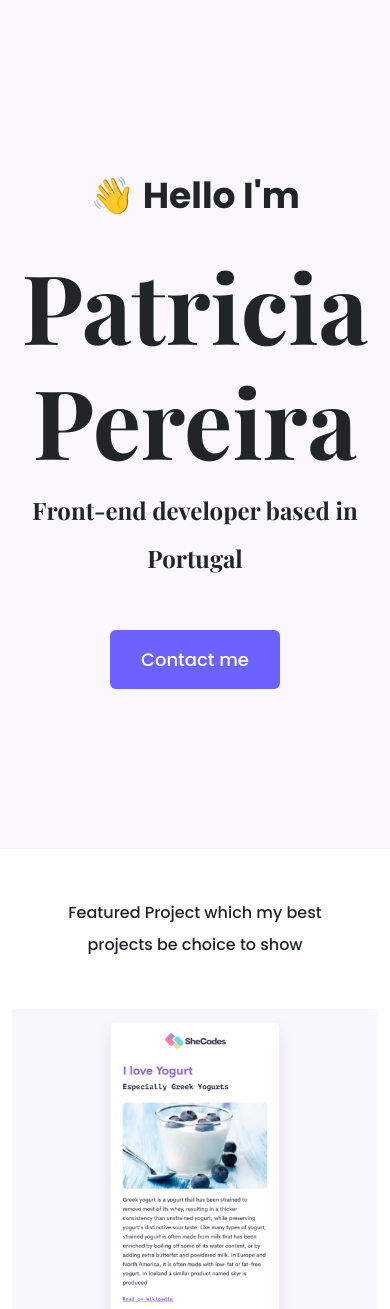
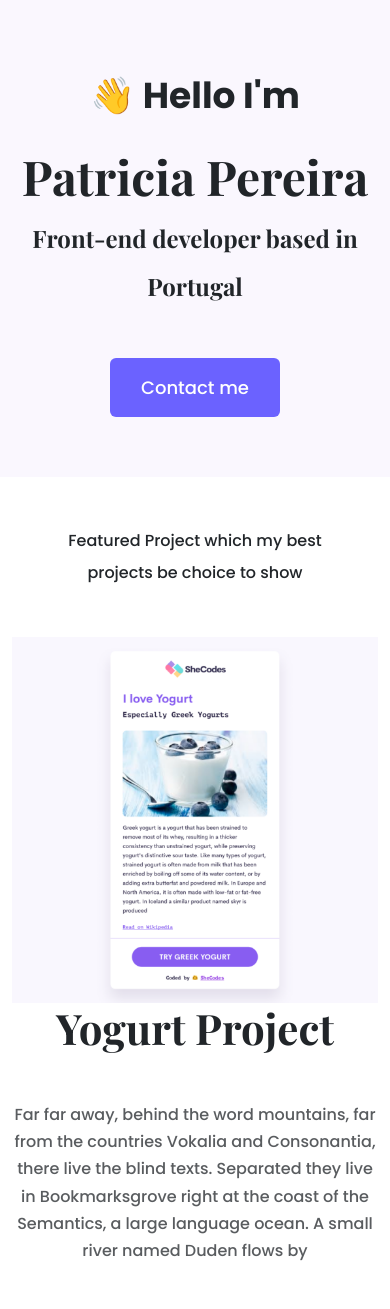
Before and after one commit to mariabila/portfolio-about-project, a plain HTML site: page index.html in a window 390 px wide. Shown: the top 1309 px of the page. Drawn offline with nearby package versions, Linux system fonts and the light colour scheme; a web font is replaced by a local one.

Commit message:
Making the website responsive

```diff
--- a/src/styles.css
+++ b/src/styles.css
@@ -78,3 +78,19 @@ p {
   border: 1px solid var(--branding-color);
   border-radius: 4px;
 }
+
+@media (max-width: 960px) {
+  .hero {
+    padding: 60px 20px;
+  }
+  .hero h1 {
+    font-size: 48px;
+  }
+  .about-project {
+    padding: 0;
+    text-align: center;
+  }
+  .container h2 {
+    font-size: 42px;
+  }
+}
```
